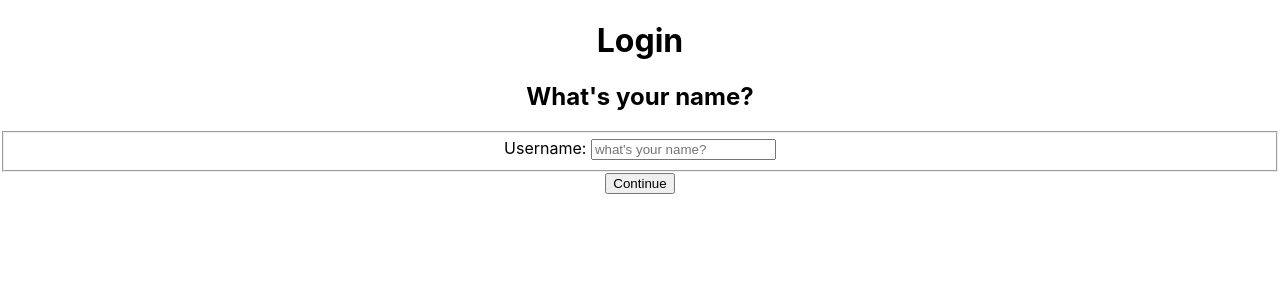
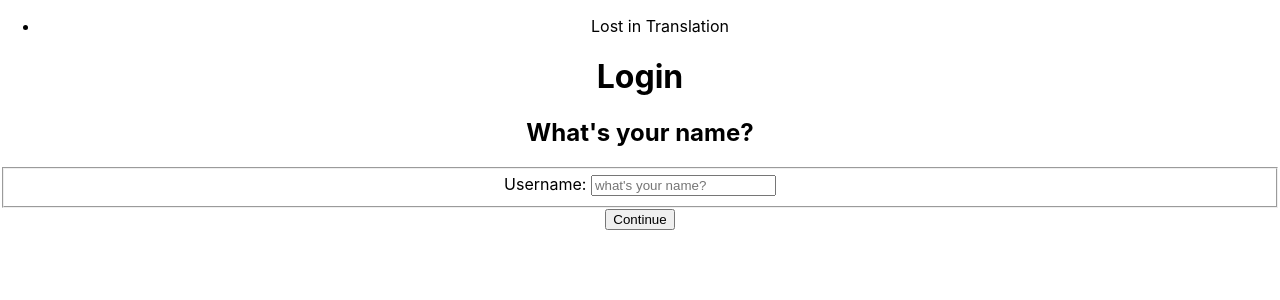
Before and after one commit to Maxbwee/LostInTranslation, a React (Create React App) app in the folder lost-in-translation/: page / in a window 1280 px wide. Shown: the top 300 px of the page. Built offline with nearby package versions, Linux system fonts and the light colour scheme; no server answers.

Commit message:
Added navbar and logout functionality

```diff
--- a/lost-in-translation/src/App.js
+++ b/lost-in-translation/src/App.js
@@ -4,6 +4,7 @@
 import Login from './views/Login';
 import Translation from './views/Translation';
 import Profile from './views/Profile';
+import Navbar from './components/NavBar/Navbar';
 
 function App() {
 
@@ -12,6 +13,7 @@
   return (
     <BrowserRouter>
     <div className="App">
+      <Navbar />
      <Routes>
       <Route path="/" element={<Login/>}/>
       <Route path="/translation" element={<Translation />}/>
--- /dev/null
+++ b/lost-in-translation/src/components/NavBar/Navbar.js
@@ -0,0 +1,30 @@
+import { NavLink } from "react-router-dom"
+import { useUser } from "../../context/UserContext"
+
+const Navbar = () => {
+
+
+    const { user } = useUser()
+
+    return(
+        <nav>
+            <ul>
+                <li>Lost in Translation</li>
+            </ul>
+
+
+            { user !== null &&
+                <ul>
+                    <li>
+                        <NavLink to="/translation">Translations</NavLink>
+                    </li>
+                    <li>
+                        <NavLink to="/profile">Profile</NavLink>
+                    </li>
+                </ul>
+            }
+        </nav>
+    )
+}
+
+export default Navbar
--- a/lost-in-translation/src/components/ProfileComponents/ProfileActions.js
+++ b/lost-in-translation/src/components/ProfileComponents/ProfileActions.js
@@ -1,11 +1,26 @@
 import { Link } from "react-router-dom"
+import { STORAGE_KEY_USER } from "../../const/storageKeys"
+import { useUser } from "../../context/UserContext"
+import { storageDelete } from "../../utils/storage"
 
 const ProfileActions = () => {
+
+
+    const {  setUser } = useUser()
+
+    // send event to parent component
+    const handleLogoutClick = () => {
+        if (window.confirm('Are you sure you want to log out?')) {
+            storageDelete(STORAGE_KEY_USER)
+            setUser(null)
+        }
+    }
+
     return(
         <ul>
             <li><Link to="/translation">Translation</Link></li>
             <li><button>Clear translations</button></li>
-            <li><button>Logout</button></li>
+            <li><button onClick = {handleLogoutClick}>Logout</button></li>
         </ul>
     )
 }
--- a/lost-in-translation/src/utils/storage.js
+++ b/lost-in-translation/src/utils/storage.js
@@ -11,3 +11,7 @@
     }
     return null;
 }
+
+export const storageDelete = key => {
+    localStorage.removeItem(key)
+}
```
Also changed, not shown: lost-in-translation/src/views/Profile.js (+5 -2 lines).
